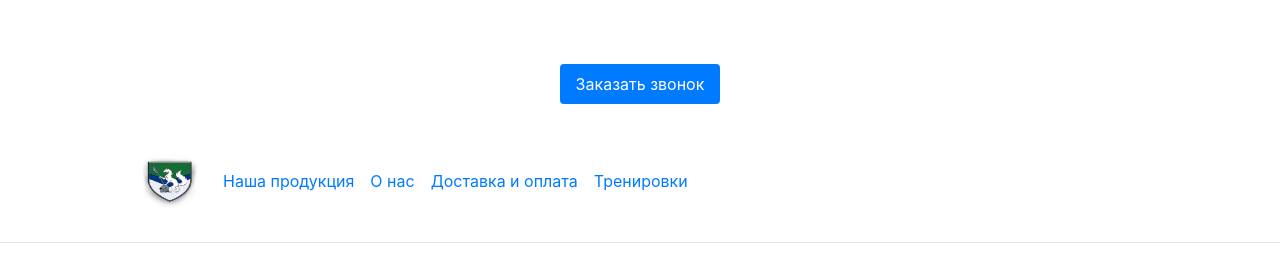
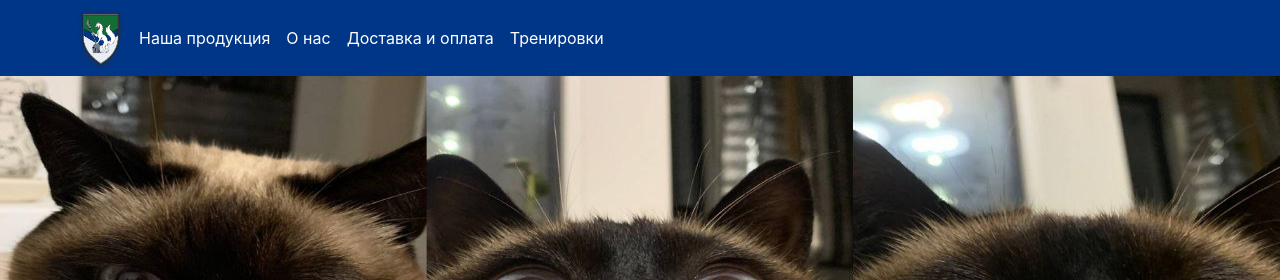
Before and after one commit to Ker-r/HMB_site, a Django app: page / in a window 1280 px wide. Shown: the top 280 px of the page. Run offline with Django 4.2, Linux system fonts and the light colour scheme; some libraries are stand-ins or nearby versions.

Commit message:
add home page

```diff
--- a/hmb_site/templates/hmb_site/home.html
+++ b/hmb_site/templates/hmb_site/home.html
@@ -4,54 +4,41 @@
 {% load thumbnail %}
 {% load static %}
 
-
 <link type="text/css" href="{% static 'css/carousel.css' %}" rel="stylesheet" />
-<div id="myCarousel" class="carousel slide" data-bs-ride="carousel">
+<div id="myCarousel" class="carousel slide mb-6" data-bs-ride="carousel">
   <div class="carousel-indicators">
     <button type="button" data-bs-target="#myCarousel" data-bs-slide-to="0" class="active" aria-current="true" aria-label="Slide 1"></button>
     <button type="button" data-bs-target="#myCarousel" data-bs-slide-to="1" aria-label="Slide 2"></button>
     <button type="button" data-bs-target="#myCarousel" data-bs-slide-to="2" aria-label="Slide 3"></button>
-      <button type="button" data-bs-target="#myCarousel" data-bs-slide-to="3" aria-label="Slide 4"></button>
   </div>
   <div class="carousel-inner">
     <div class="carousel-item active">
-        <img class="rounded mx-auto d-block" src="https://sun9-64.userapi.com/impg/CQJnzeB3tXJVf6HNc2tyaE8GLfZVjrD8pFiYiQ/su45WImhZHs.jpg?size=1980x1320&quality=95&sign=3a71fb2c0880bec78c04eeae540e09be&type=album" >
+      <img class="bd-placeholder-img" width="100%" height="100%" src="{% static 'img/cat.jpg' %}" aria-hidden="true" preserveAspectRatio="xMidYMid slice" focusable="false"><rect width="100%" height="100%" fill="var(--bs-secondary-color)"/></svg>
       <div class="container">
         <div class="carousel-caption text-start">
-            <h1>Живой пар</h1>
-            <p>Живой пар - это ионизированный пар, который улучшает свойства крови и стимулирует организм к самовосстановлению</p>
-            <p>Всего 15 минут в кабинке с паром и вы становитесь моложе на 5 - 10 лет!</p>
-            <p><a class="btn btn-lg btn-primary" href="http://livesteam.ddns.net/live_steam/">Смотреть больше</a></p>
+          <h1>Акции и хиты продаж</h1>
+          <p class="opacity-75"></p>
+          <p><a class="btn btn-lg btn-primary" href="#">Читать подробнее</a></p>
         </div>
       </div>
     </div>
     <div class="carousel-item">
-        <img class="rounded mx-auto d-block" src="https://icelandictimes.com/wp-content/uploads/2019/11/Blue-Lagoon-Sauna.jpg" height="1000">
+      <svg class="bd-placeholder-img" width="100%" height="100%" xmlns="http://www.w3.org/2000/svg" aria-hidden="true" preserveAspectRatio="xMidYMid slice" focusable="false"><rect width="100%" height="100%" fill="var(--bs-secondary-color)"/></svg>
       <div class="container">
         <div class="carousel-caption">
-            <h1>Пароионный активатор</h1>
-            <p>Данное изобретение относится к области медицины (физиотерапия) и косметологии</p>
-            <p><a class="btn btn-lg btn-primary" href="http://livesteam.ddns.net/ion_activate/">Смотреть больше</a></p>
+          <h1>Another example headline.</h1>
+          <p>Some representative placeholder content for the second slide of the carousel.</p>
+          <p><a class="btn btn-lg btn-primary" href="#">Learn more</a></p>
         </div>
       </div>
     </div>
     <div class="carousel-item">
-        <img class="rounded mx-auto d-block" src="https://sun9-71.userapi.com/impg/2s5sguUmYqXG85YkKtcgOLR-WNedY9ZMqdVZZg/6yG8iH8Mpl0.jpg?size=1620x1080&quality=95&sign=529965a757c011583fe0b2fa21920396&type=album" >
+      <svg class="bd-placeholder-img" width="100%" height="100%" xmlns="http://www.w3.org/2000/svg" aria-hidden="true" preserveAspectRatio="xMidYMid slice" focusable="false"><rect width="100%" height="100%" fill="var(--bs-secondary-color)"/></svg>
       <div class="container">
         <div class="carousel-caption text-end">
-            <h1>Результаты применения</h1>
-            <p>7 лет работы показали только положительные результаты</p>
-            <p><a class="btn btn-lg btn-primary" href="http://livesteam.ddns.net/result/">Смотреть больше</a></p>
-          </div>
-        </div>
-      </div>
-      <div class="carousel-item">
-        <img class="rounded mx-auto d-block" src="https://sun9-77.userapi.com/impg/Fk2qp4xKAfPN_utPEiEXJKjVPgVdshPUbLPHzw/dMwhWBeLOXo.jpg?size=1500x1000&quality=95&sign=d6dbca33f8c02572cd1a3b3f89fbed84&type=album" >
-        <div class="container">
-          <div class="carousel-caption text-end">
-            <h1>Живой пар для спортсменов</h1>
-            <p>Как справиться с мышечной болью?</p>
-            <p><a class="btn btn-lg btn-primary" href="http://livesteam.ddns.net/sportsman/">Смотреть больше</a></p>
+          <h1>One more for good measure.</h1>
+          <p>Some representative placeholder content for the third slide of this carousel.</p>
+          <p><a class="btn btn-lg btn-primary" href="#">Browse gallery</a></p>
         </div>
       </div>
     </div>
--- a/hmb_site/templates/includes/header.html
+++ b/hmb_site/templates/includes/header.html
@@ -1,27 +1,28 @@
 {% load thumbnail %}
 {% load static %}
-<div class="container">
-    <header class="d-flex justify-content-center py-3">
-      <ul class="nav nav-pills">
-        <li class="nav-item"><a href="#" class="nav-link active" aria-current="page">Заказать звонок</a></li>
-      </ul>
-    </header>
+<link type="text/css" href="{% static 'css/carousel.css' %}" rel="stylesheet" />
+<header data-bs-theme="dark">
+<nav class="navbar navbar-expand-md fixed-top navbar-dark" style="background-color: #003688;">
+  <div class="container-fluid">
+    <a href="/" class="d-flex align-items-center mb-2 mb-lg-0 link-body-emphasis text-decoration-none">
+    <svg class="bi me-2" width="40" height="32" role="img" aria-label="Bootstrap"><img src="{% static 'img/logo.png' %}" width="60" height="60"/></svg>
+    </a>
+    <button class="navbar-toggler" type="button" data-bs-toggle="collapse" data-bs-target="#navbarCollapse" aria-controls="navbarCollapse" aria-expanded="false" aria-label="Toggle navigation">
+      <span class="navbar-toggler-icon"></span>
+    </button>
+    <div class="collapse navbar-collapse" id="navbarCollapse">
+      <ul class="navbar-nav me-auto mb-2 mb-md-0">
+        <li class="nav-item">
+          <a class="nav-link active" aria-current="page" href="#">Наша продукция</a>
+        </li>
+        <li class="nav-item">
+          <a class="nav-link active" aria-current="page" href="#">О нас</a>
+        </li>        <li class="nav-item">
+          <a class="nav-link active" aria-current="page" href="#">Доставка и оплата</a>
+        </li>        <li class="nav-item">
+          <a class="nav-link active" aria-current="page" href="#">Тренировки</a>
+        </li>
+    </div>
   </div>
-<link type="text/css" href="{% static 'css/headers.css' %}" rel="stylesheet" />
-<header class="p-3 mb-3 border-bottom">
-    <div class="container">
-      <div class="d-flex flex-wrap align-items-center justify-content-center justify-content-lg-start">
-        <a href="/" class="d-flex align-items-center mb-2 mb-lg-0 link-body-emphasis text-decoration-none">
-          <svg class="bi me-2" width="40" height="32" role="img" aria-label="Bootstrap"><img src="{% static 'img/logo.jpg' %}" width="90" height="90"/></svg>
-        </a>
-
-        <ul class="nav col-12 col-lg-auto me-lg-auto mb-2 justify-content-center mb-md-0">
-          <li><a href="#" class="nav-link px-2 link-secondary">Наша продукция</a></li>
-          <li><a href="#" class="nav-link px-2 link-body-emphasis">О нас</a></li>
-          <li><a href="#" class="nav-link px-2 link-body-emphasis">Доставка и оплата</a></li>
-          <li><a href="#" class="nav-link px-2 link-body-emphasis">Тренировки</a></li>
-        </ul>
-
-      </div>
-    </div>
-  </header>
+</nav>
+</header>
```
Also changed, not shown: hmb_site/static/img/cat.jpg (added), hmb_site/static/img/logo.jpg (deleted), hmb_site/static/img/logo.png (added). Lines whose indentation alone changed are shown as unchanged.
